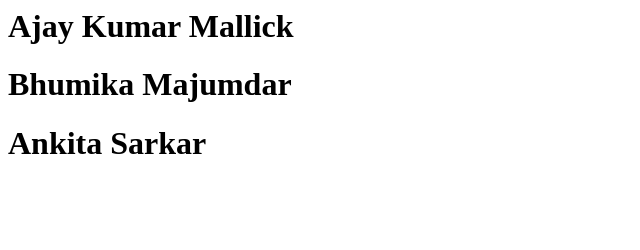
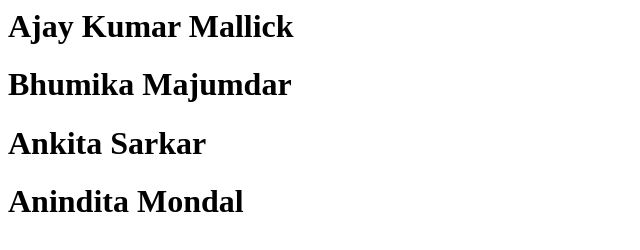
Before and after one commit to AjayKumarMallick/HCLTECH, a plain HTML site: page index.html in a window 1280 px wide. Shown: the whole page, without its empty margins (0-640 px from the left). Drawn offline with Linux system fonts and the light colour scheme.

Commit message:
modified anindita

```diff
--- a/index.html
+++ b/index.html
@@ -1,3 +1,4 @@
 <h1>Ajay Kumar Mallick</h1>
 <h1>Bhumika Majumdar</h1>
 <h1>Ankita Sarkar</h1>
+<h1>Anindita Mondal</h1>
```
